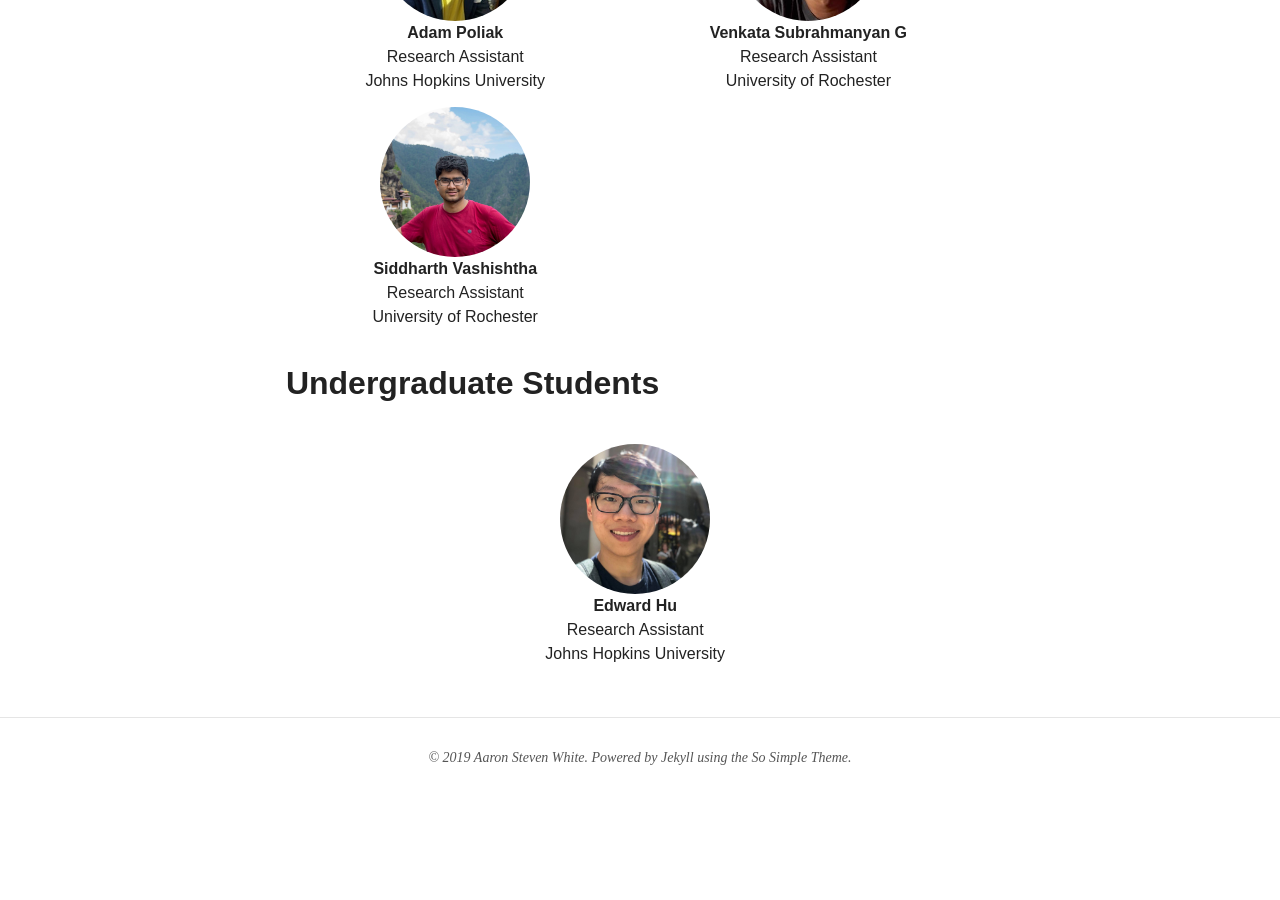
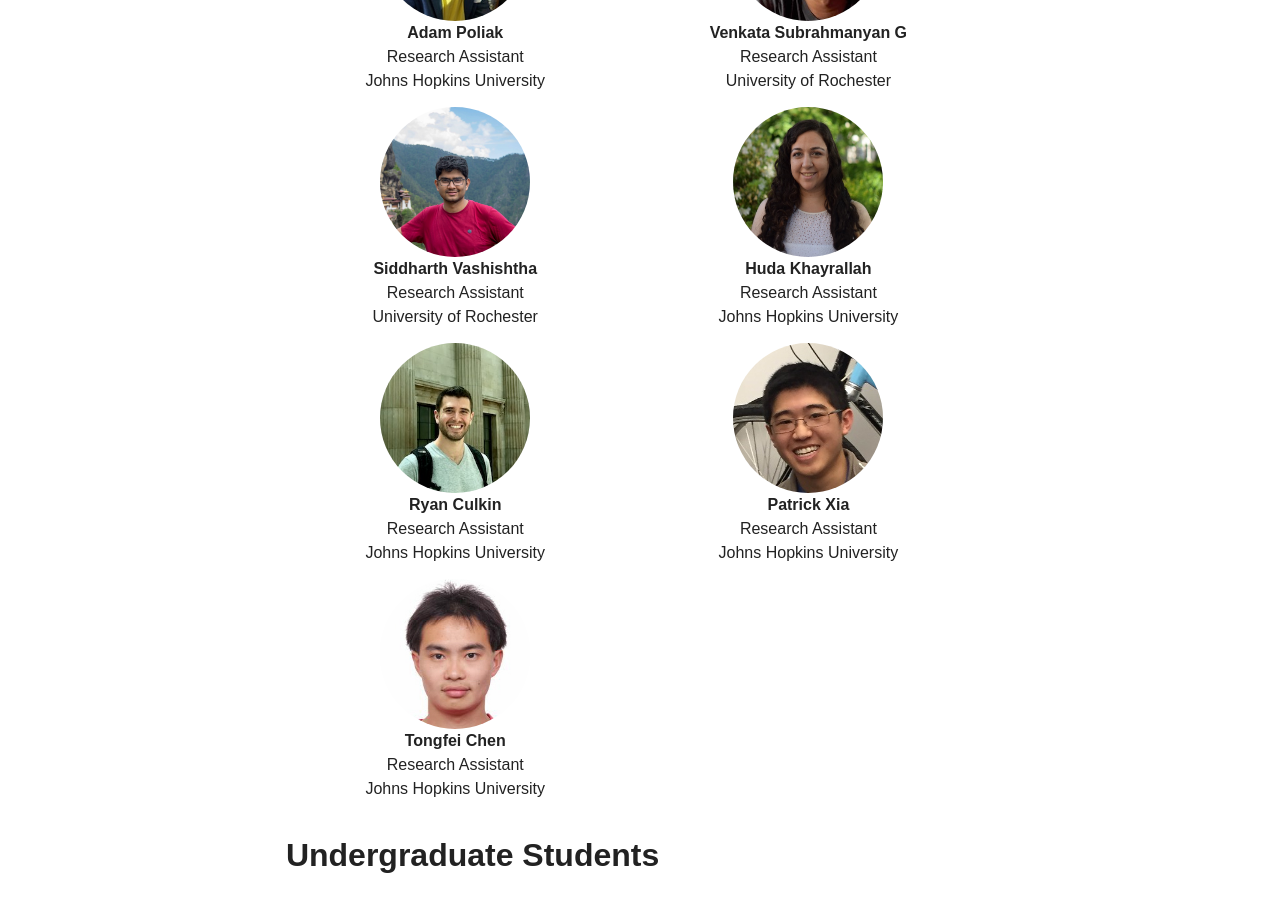
Before and after one commit to decompositional-semantics-initiative/decompositional-semantics-initiative.github.io, a Jekyll site: the page built from researchers/index.md, in a window 1280 px wide and 900 px high, scrolled down 1957 px. Built offline with Jekyll 4.4.1, drawn with Linux system fonts in a browser that asks for light colours; nearby versions of some CDN libraries; before the commit the page ends 2821 px from its top, so only the background shows below that.

```diff
--- a/_data/researchers.yml
+++ b/_data/researchers.yml
@@ -128,6 +128,42 @@ graduatestudents:
       projects:
         - time
 
+    hkhayrallah:
+      name: Huda Khayrallah
+      role: Research Assistant
+      affiliation: Johns Hopkins University
+      website: http://www.cs.jhu.edu/~huda/
+      email: huda@jhu.edu
+      projects:
+        - parabank
+
+    rculkin:
+      name: Ryan Culkin
+      role: Research Assistant
+      affiliation: Johns Hopkins University
+      website: https://www.linkedin.com/in/rculkin/
+      email: rculkin@jhu.edu
+      projects:
+        - parabank
+
+    pxia:
+      name: Patrick Xia
+      role: Research Assistant
+      affiliation: Johns Hopkins University
+      website: https://www.cs.jhu.edu/~paxia/
+      email: paxia@jhu.edu
+      projects:
+        - parabank
+
+    tchen:
+      name: Tongfei Chen
+      role: Research Assistant
+      affiliation: Johns Hopkins University
+      website: http://www.cs.jhu.edu/~tongfei/
+      email: tongfei@jhu.edu
+      projects:
+        - parabank
+
 undergraduatestudents:
   name: Undergraduate Students
   people:
```
Also changed, not shown: projects/parabank/index.md (+11 -2 lines), researchers/hkhayrallah.md (added, +8 -0 lines), researchers/pxia.md (added, +8 -0 lines), images/ehu.jpg, images/hkhayrallah.jpg (added), images/pxia.jpg (added), images/rculkin.jpg (added), images/tchen.jpg (added), 1 other file.
